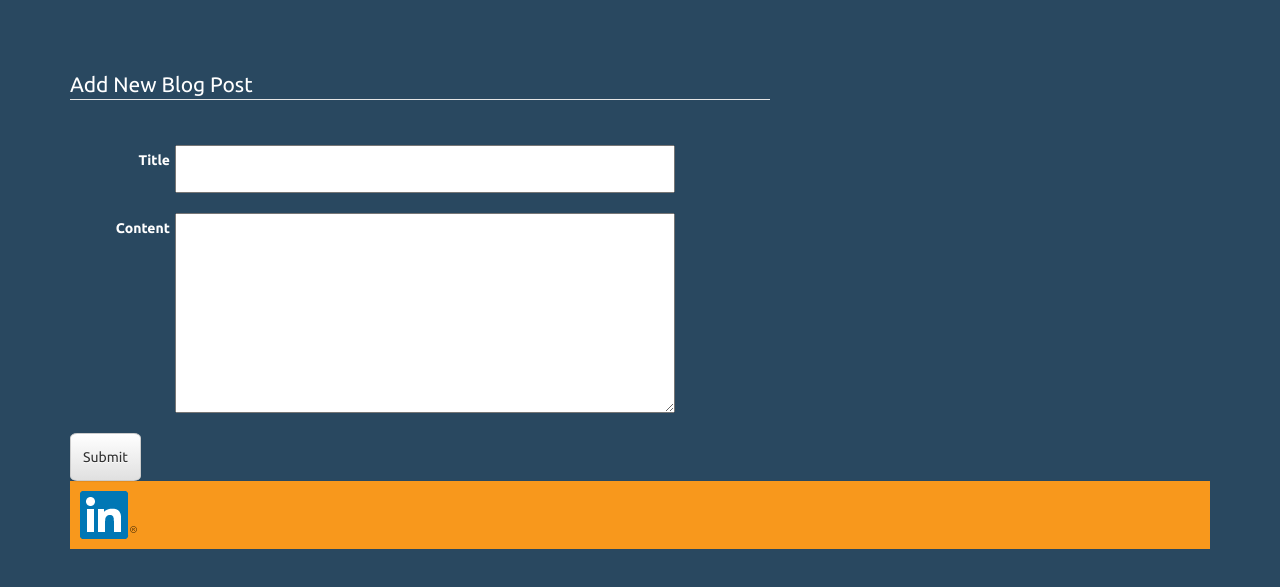
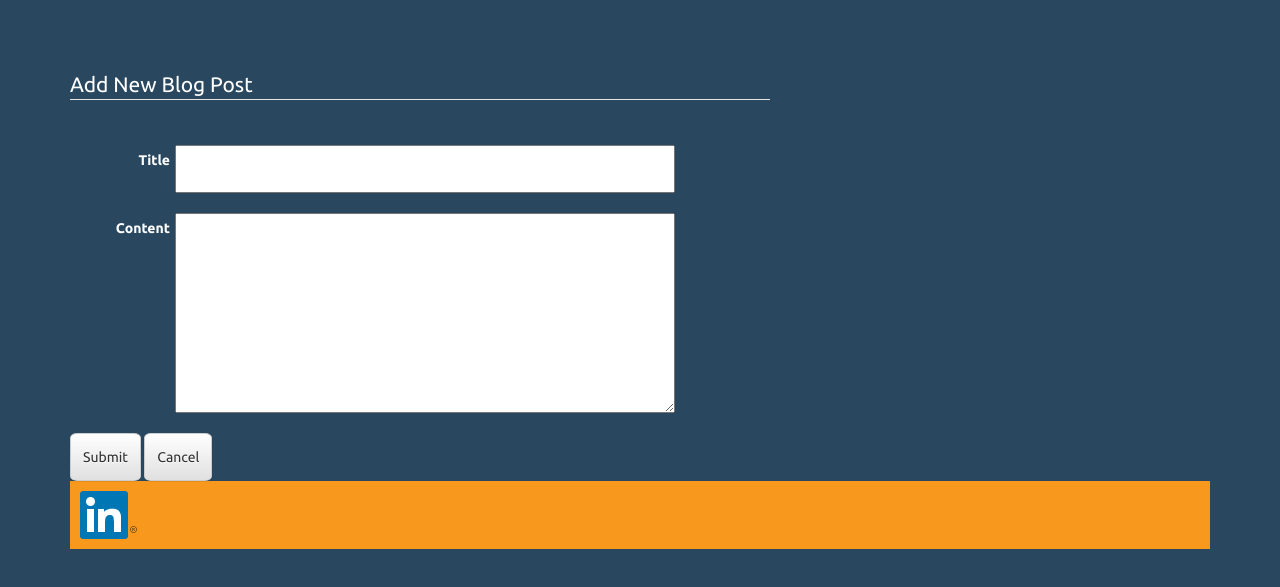
Before and after one commit to harrystaley/FSND_Multi_User_Blog, a Python web app: template templates/newpost.html in a window 1280 px wide. Shown: the part 213-800 px from the top of the page. Run offline with Jinja, Linux system fonts and the light colour scheme; the template is opened without the code that fills it, so the values that code supplies are empty; some libraries are stand-ins or nearby versions.

Commit message:
FEAT: added cancel buttons to new post and comments

```diff
--- a/templates/newcomment.html
+++ b/templates/newcomment.html
@@ -20,6 +20,7 @@ blog project -->
 	</fieldset>
 	<fieldset class="accountAction">
 		<input type="submit" class="btn btn-default" name="submit" value="Submit">
+		<input Type="button" class="btn btn-default" name="cancel" value="Cancel" onClick="history.go(-1);return true;">
 	</fieldset>
 </form>
 
--- a/templates/newpost.html
+++ b/templates/newpost.html
@@ -19,6 +19,7 @@ blog project -->
 	</fieldset>
 	<fieldset class="accountAction">
 		<input type="submit" class="btn btn-default" name="submit" value="Submit">
+		<input Type="button" class="btn btn-default" name="cancel" value="Cancel" onClick="history.go(-1);return true;">
 	</fieldset>
 </form>
 
```
